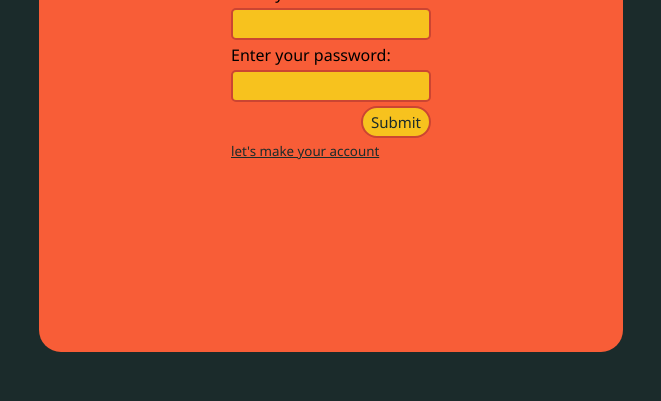
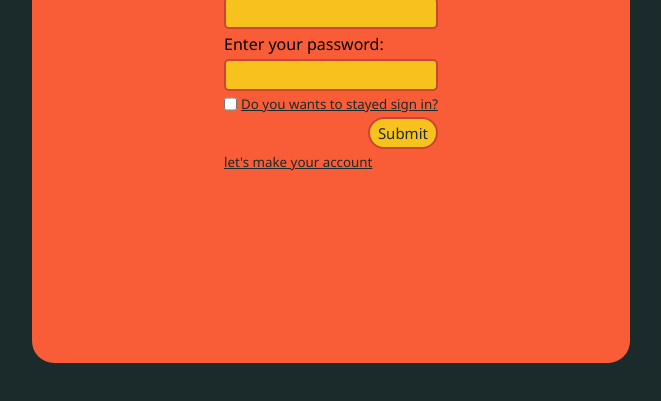
Before and after one commit to ShynRdi/readily, a website: page index.html in a window 1280 px wide. Shown: the part 369-770 px from the top of the page, without its empty margins (309-970 px from the left). Drawn offline with nearby package versions, Linux system fonts and the light colour scheme.

Commit message:
adding checkbox on the login page,and onload functions on home and index

```diff
--- a/assets/scripts/homeScript.js
+++ b/assets/scripts/homeScript.js
@@ -1,3 +1,9 @@
+//
+function signedInChecker() {
+  if (!localStorage.getItem("userName")) {
+    location.href = "../../index.html";
+  }
+}
 //handling top of the main page with jquery when scrolling
 $(window).scroll(function () {
   var sc = $(window).scrollTop();
@@ -95,5 +101,4 @@
 //   await fetch(`https://6347ecf70484786c6e8cea40.mockapi.io/books/${bookId}`, {
 //     method: "DELETE",
 //   });
-//   element.innerHTML = "Delete successful";
 // })();
--- a/assets/scripts/indexScript.js
+++ b/assets/scripts/indexScript.js
@@ -98,3 +98,23 @@
     document.getElementById("wrongText").style = "display:block";
   }
 };
+
+//handling stay signed in
+const checkBox = document.querySelector("#staySignedIn");
+const checkBoxTag = document.querySelector(".stay-signed-in");
+function signedInHandler() {
+  if (checkBox.checked) {
+    checkBox.checked = false;
+    localStorage.setItem("checkBox", "not-checked");
+  } else {
+    checkBox.checked = true;
+    localStorage.setItem("checkBox", "checked");
+  }
+}
+function loadingLoginPage() {
+  if (!checkBox.checked) {
+    localStorage.clear();
+  } else {
+    location.href = "/assets/pages/home.html";
+  }
+}
--- a/assets/styles/sass/indexStyles.scss
+++ b/assets/styles/sass/indexStyles.scss
@@ -59,3 +59,11 @@
 .logo {
   padding-bottom: 10px;
 }
+
+.stay-signed-in {
+  font-size: smaller;
+  color: $primaryColor;
+  display: flex;
+  gap: 0.25rem;
+  cursor: pointer;
+}
--- a/index.html
+++ b/index.html
@@ -13,7 +13,7 @@
       rel="stylesheet"
     />
   </head>
-  <body>
+  <body onload="loadingLoginPage();">
     <div class="main-page">
       <form action="#" class="login-form">
         <img
@@ -30,6 +30,10 @@
         <input type="text" name="userName" id="userName" />
         <label for="password">Enter your password:</label>
         <input type="password" name="password" id="password" />
+        <a href="#" class="stay-signed-in" onclick="signedInHandler()">
+          <input type="checkbox" name="staySignedIn" id="staySignedIn" />
+          <label for="staySignedIn">Do you wants to stayed sign in?</label>
+        </a>
         <input type="submit" onclick="formLoginSubmission(event)" />
         <a href="./assets/pages/signUpPage.html" class="sign-up"
           >let's make your account</a
```
Also changed, not shown: assets/pages/home.html (+1 -1 lines), assets/styles/css/indexStyles.css, 1 other file.
